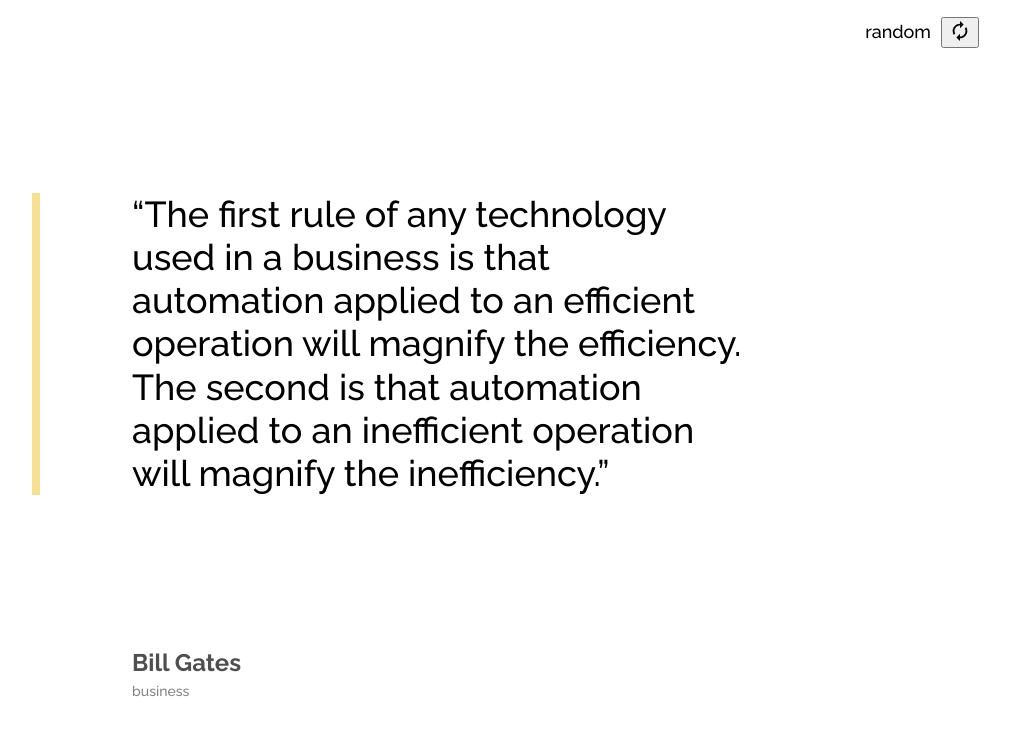
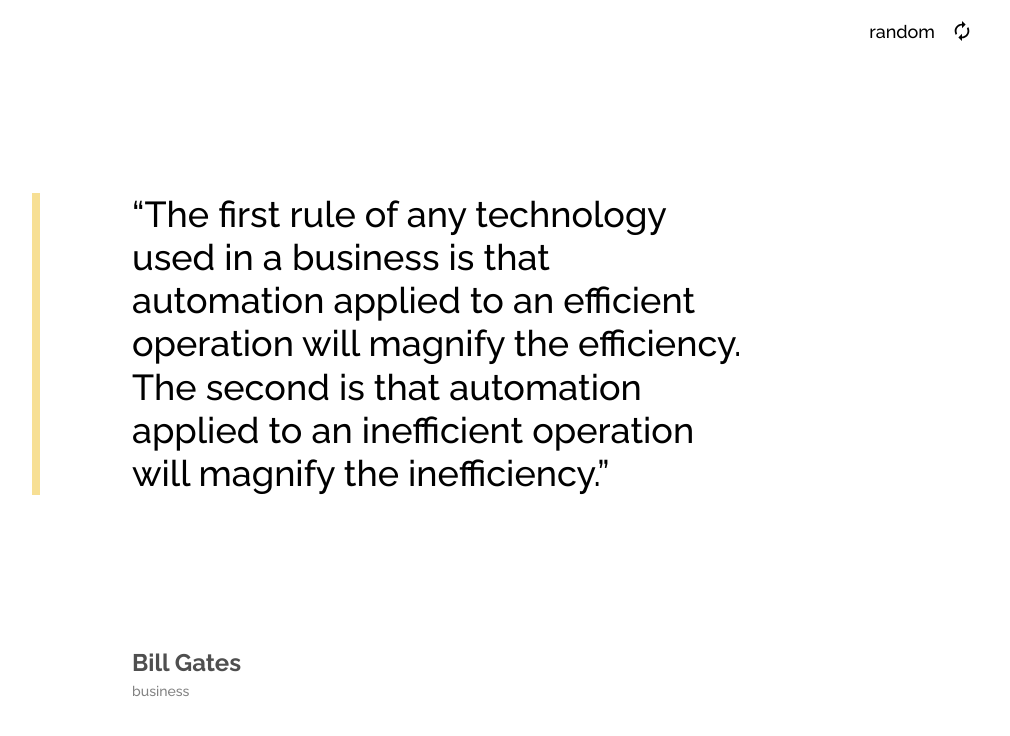
Before and after one commit to bibmode/random-quote-generator, a React (Create React App) app: page / in a window 1280 px wide. Shown: the top 736 px of the page, without its empty margins (201-1211 px from the left). Built offline with nearby package versions, Linux system fonts and the light colour scheme.

Commit message:
loading button styling

```diff
--- a/src/components/Loading/Loading.styles.js
+++ b/src/components/Loading/Loading.styles.js
@@ -13,8 +13,10 @@ export const Wrapper = styled.div`
     padding-inline: 1rem;
   }
 
-  input {
-    display: none;
+  button {
+    border: none;
+    outline: none;
+    background-color: #fff;
   }
 
   .icon-loading {
--- a/src/components/Loading/index.js
+++ b/src/components/Loading/index.js
@@ -6,7 +6,6 @@ const Loading = ({ handleClick }) => {
   return (
     <Wrapper>
       <h3>random</h3>
-      <input type="checkbox" id="loading-checkbox" />
       <button onClick={handleClick}>
         <MdAutorenew className="icon-loading" />
       </button>
```
